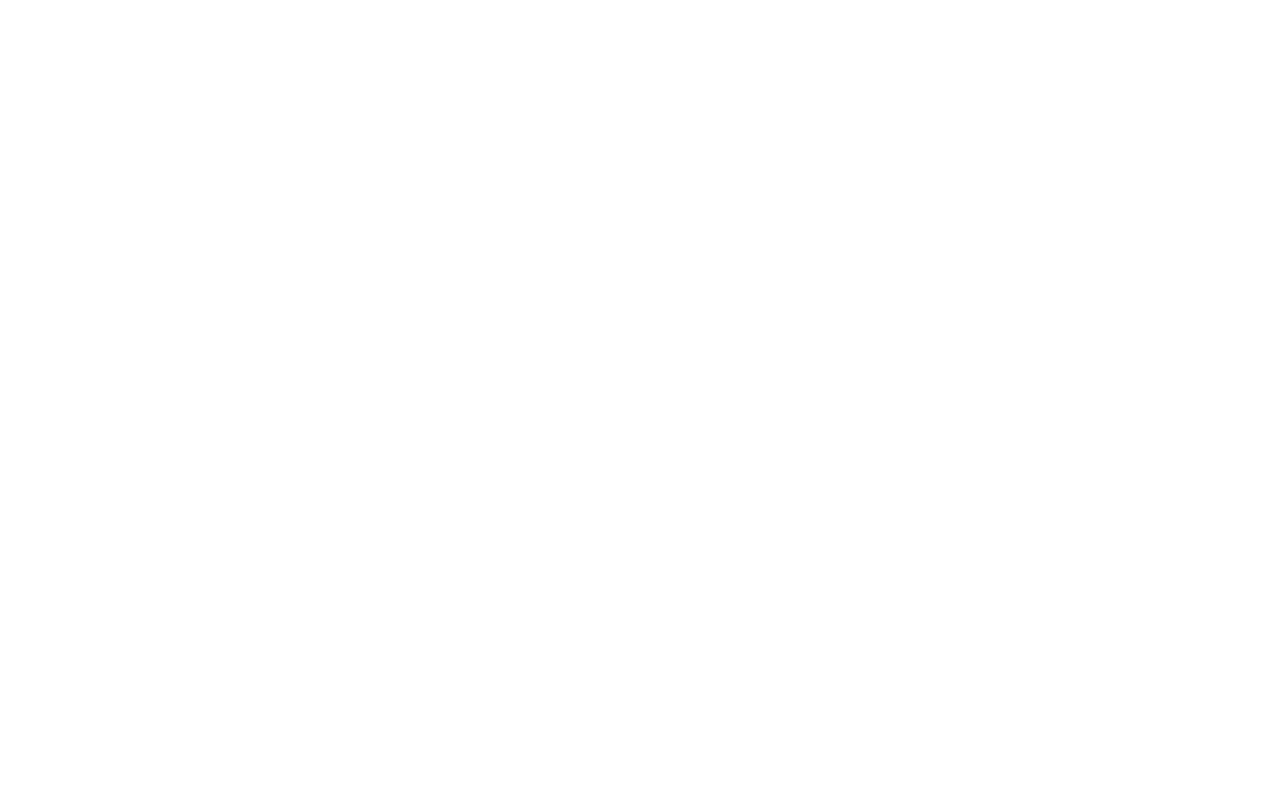
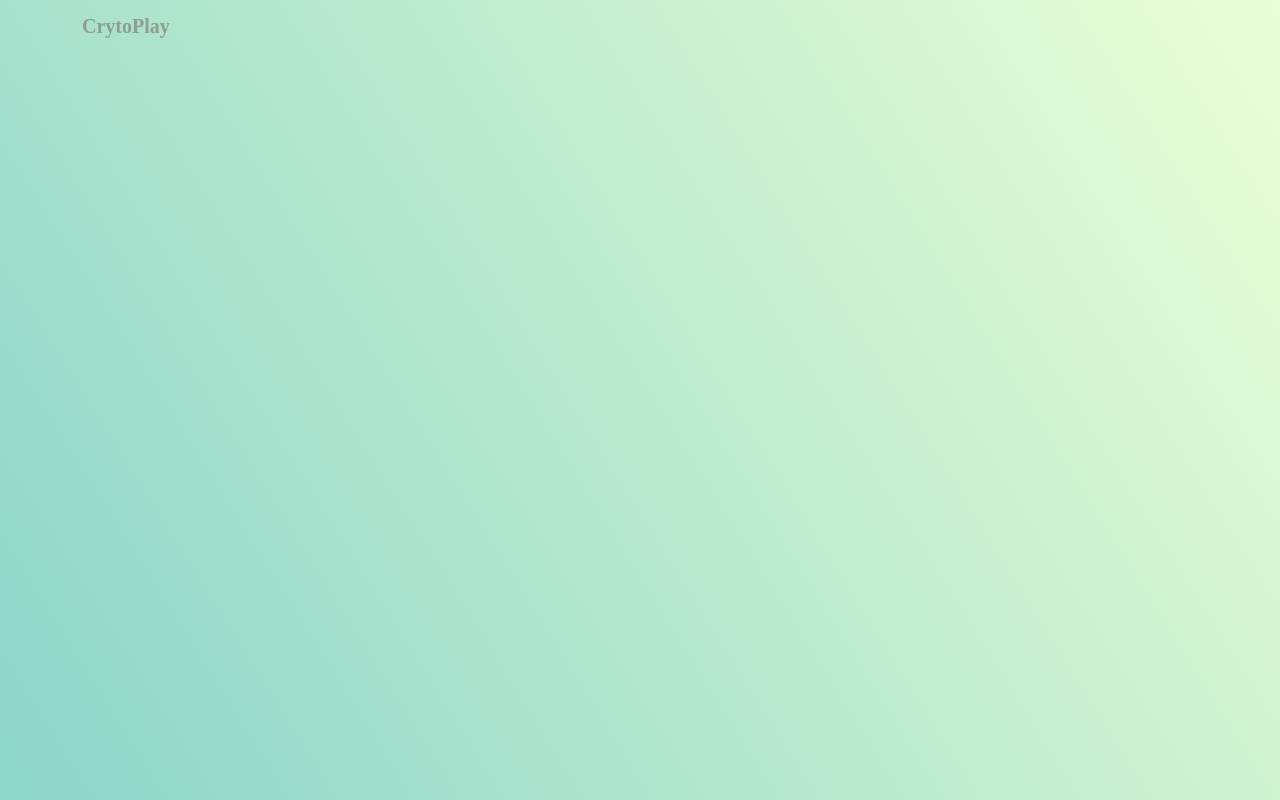
Before and after one commit to JasonOuyang8000/CryptoPlay-Frontend, a React app: page / in a window 1280 px wide. Built offline with nearby package versions, Linux system fonts and the light colour scheme.

Commit message:
added header component and background on home

```diff
--- a/src/components/Header/Header.js
+++ b/src/components/Header/Header.js
@@ -1,4 +1,6 @@
 import React from "react";
+import { Link } from "react-router-dom";
+import "./Header.scss";
 
 
 export default function Header() {
@@ -6,8 +8,16 @@ export default function Header() {
         <header>
             <div className="container">
                 <nav>
+                   <div className="brand-title">
+                        <h1>CrytoPlay</h1>
+                   </div>
+                    <ul className="navbar">
+                        <li>
+                            <Link></Link>
 
+                        </li>
 
+                    </ul>
 
                 </nav>
             </div>
--- /dev/null
+++ b/src/components/Header/Header.scss
@@ -0,0 +1,17 @@
+// Header
+header {
+    background: transparent;
+    min-height: 3rem;
+    position: absolute;
+    top: 0;
+    width: 100%;
+    padding: 1rem;
+}
+
+.brand-title {
+    h1 {
+        font-size: 20px;
+        color: var(--logo-text-color);
+        font-weight: 600;
+    }
+}
--- a/src/components/Home/Home.js
+++ b/src/components/Home/Home.js
@@ -3,7 +3,8 @@ import React from "react";
 export default function Home() {
 
     return (
-        <div className="">
+        <div className="home">
+            <div className="filter-white"></div>
 
 
 
--- a/src/style.scss
+++ b/src/style.scss
@@ -1,7 +1,41 @@
 @import url('https://fonts.googleapis.com/css2?family=Work+Sans&display=swap');
+
+
+:root {
+    --bg-home:  linear-gradient(to bottom left, #D8FEAD, #17AB94);
+    --bg-home-moz: -moz-linear-gradient(top right, #D8FEAD, #17AB94);
+    --bg-home-webkit: -webkit-linear-gradient(top right, #D8FEAD, #17AB94);
+    --bg-filter: #ffffff;
+    --bg-header: #ffffff;
+    --text-color: #000000;
+    --logo-text-color: #1a3d26;
+}
+
+
+
+
+
 
 body {
     font-family: 'Work Sans', sans-serif;
+    font-size: 10px;
+    position: relative;
+    color: var(--text-color);
+}
 
+.home {
+    min-height: 100vh;
+    background: var(--bg-home);
+    background: var(--bg-home-moz);
+    background: var(--bg-home-webkit);
 
 }
+
+.filter-white {
+    height: 100%;
+    z-index: 999;
+    position: absolute;
+    width: 100%;
+    background: var(--bg-filter);
+    opacity: 0.50;
+}
```
